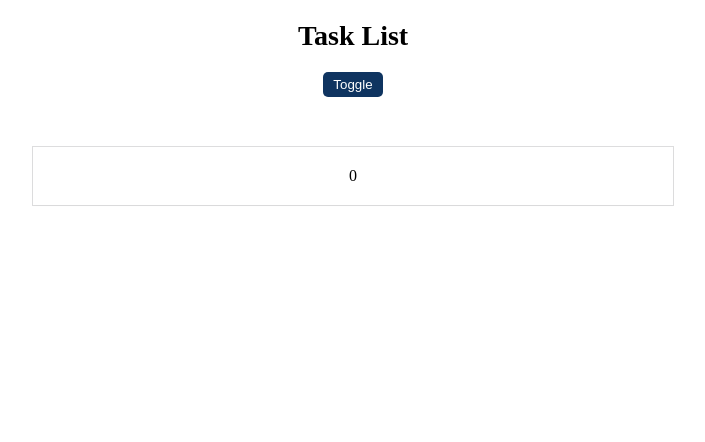
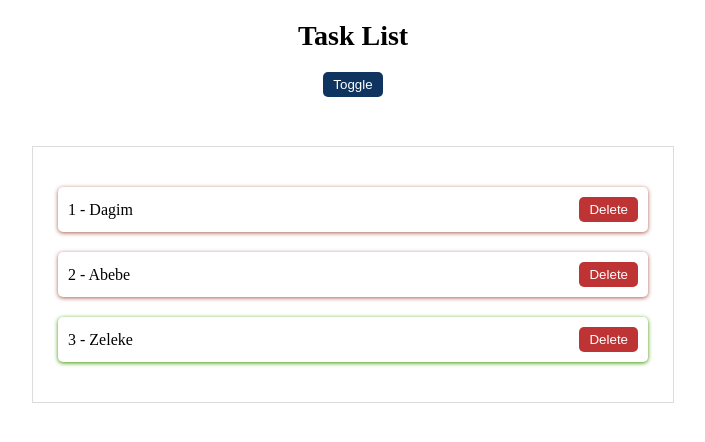
Before and after one commit to itsdagi/just-list, a React (Create React App) app: page / in a window 1280 px wide. Shown: the top 442 px of the page, without its empty margins (287-992 px from the left). Built offline with nearby package versions, Linux system fonts and the light colour scheme.

Commit message:
recap toggle complete

```diff
--- a/src/App.js
+++ b/src/App.js
@@ -5,7 +5,8 @@ import {useState} from 'react';
 export default function App() {
 
   const [tasks, setTasks] = useState([{id: 1, name:'Dagim', completed: false},{id: 2, name:"Abebe",completed: false},{id: 3, name:"Zeleke",completed: true},])
-  const [show, setShow] = useState(0)
+  const [show, setShow] = useState(true)
+
   function handleDelete(id){
     setTasks(tasks.filter(task => id !== task.id))
   }
```
